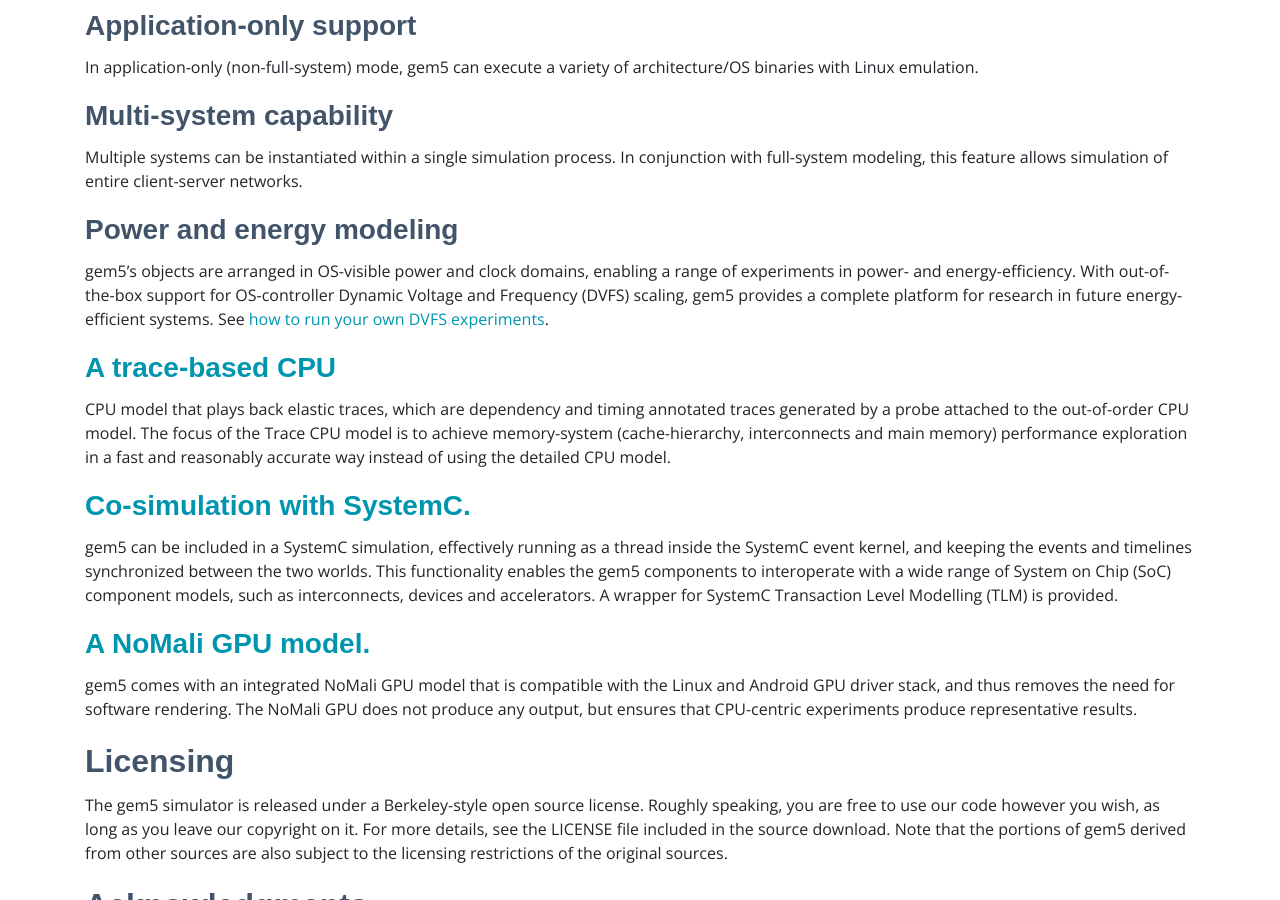
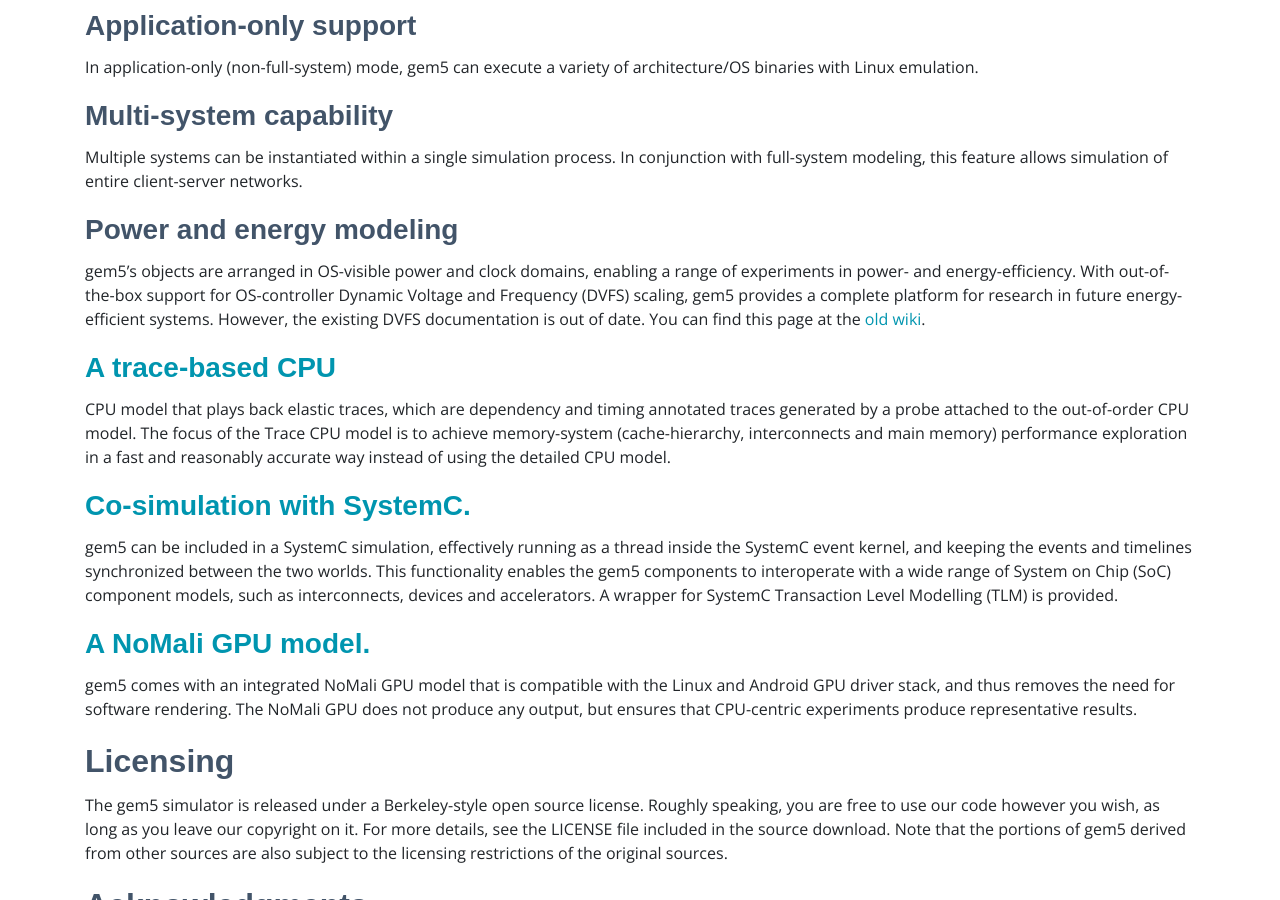
Before and after one commit to gem5/website, a Jekyll site: the page built from _pages/about.md, in a window 1280 px wide and 900 px high, scrolled down 1224 px. Built offline with Jekyll 4.4.1, drawn with Linux system fonts in a browser that asks for light colours; nearby versions of some CDN libraries; some web fonts are replaced.

Commit message:
website: Fix broken links in about page
The about page was migrated straight from the old wiki with wikilinks
formatted with the old HTML linking. This resulted in many dead links
that were incompatible with the new website. This patch changes the
links either to the correct pages on the new documentation, directly to
the old wiki, or newly-migrated pages.

Change-Id: I35f091322c7596c16878af2d99fb6cbe5a293ac5

```diff
--- a/_pages/about.md
+++ b/_pages/about.md
@@ -22,7 +22,7 @@
 These CPU models use a common high-level ISA description. In addition, gem5
 features a KVM-based CPU that uses virtualisation to accelerate simulation.
 
-### [Event-driven memory system.](Media:2015_ws_02_hansson_gem5_workshop_2015.pdf "wikilink")
+### [Event-driven memory system.](/documentation/general_docs/memory_system)
 gem5 features a detailed, event-driven memory system including caches,
 crossbars, snoop filters, and a fast and accurate DRAM controller model, for
 capturing the impact of current and emerging memories, e.g. LPDDR3/4/5, DDR3/4,
@@ -30,7 +30,7 @@
 e.g., to model complex multi-level non-uniform cache hierarchies with
 heterogeneous memories.
 
-### [Multiple ISA support](Supported Architectures "wikilink")
+### [Multiple ISA support](/documentation/general_docs/architecture_support)
 gem5 decouples ISA semantics from its CPU models, enabling effective support
 of multiple ISAs. Currently gem5 supports the Alpha, ARM, SPARC, MIPS, POWER,
 RISC-V and x86 ISAs. However, all guest platforms aren't
@@ -44,9 +44,9 @@
 
 ### Full-system capability
   - **ARM**: gem5 can model up to 64 (heterogeneous) cores of a
-        Realview ARM platform, and boot [unmodified
-        Linux](ARM_Linux_Kernel "wikilink") and
-        [Android](Android_Marshmallow "wikilink") with a combination of
+        Realview ARM platform, and boot
+	[unmodified Linux](/documentation/general_docs/fullsystem/building_arm_kernel) and
+        [Android](/documentation/general_docs/fullsystem/building_android_m) with a combination of
         in-order and out-of-order CPUs. The ARM implementation supports
         32 or 64-bit kernels and applications.
   - **x86**: The gem5 simulator supports a standard PC platform and boots unmodified Linux
@@ -75,18 +75,17 @@
 range of experiments in power- and energy-efficiency. With out-of-the-box
 support for OS-controller Dynamic Voltage and Frequency (DVFS) scaling, gem5
 provides a complete platform for research in future energy-efficient systems.
-See [how to run your own DVFS experiments](Running_gem5#Experimenting_with_DVFS
-"wikilink").
+However, the existing DVFS documentation is out of date. You can find this page
+at the [old wiki](http://old.gem5.org/Running_gem5.html#Experimenting_with_DVFS).
 
-
-### [A trace-based CPU](TraceCPU "wikilink")
+### [A trace-based CPU](/documentation/general_docs/cpu_models/TraceCPU)
 CPU model that plays back elastic traces, which are dependency and timing
 annotated traces generated by a probe attached to the out-of-order CPU model.
 The focus of the Trace CPU model is to achieve memory-system (cache-hierarchy,
 interconnects and main memory) performance exploration in a fast and reasonably
 accurate way instead of using the detailed CPU model.
 
-### [Co-simulation with SystemC.](Media:2015_ws_09_2015-06-14_Gem5_ISCA.pptx "wikilink")
+### [Co-simulation with SystemC.](http://old.gem5.org/wiki/images/4/4c/2015_ws_09_2015-06-14_Gem5_ISCA.pptx)
 gem5 can be included in a SystemC simulation, effectively running as a
 thread inside the SystemC event kernel, and keeping the events and timelines
 synchronized between the two worlds. This functionality enables the gem5
@@ -94,7 +93,7 @@
 models, such as interconnects, devices and accelerators. A wrapper for SystemC
 Transaction Level Modelling (TLM) is provided.
 
-### [A NoMali GPU model.](Media:2015_ws_04_ISCA_2015_NoMali.pdf "wikilink")
+### [A NoMali GPU model.](http://old.gem5.org/wiki/images/5/53/2015_ws_04_ISCA_2015_NoMali.pdf)
 gem5 comes with an integrated NoMali GPU model that is compatible with the
 Linux and Android GPU driver stack, and thus removes the need for software
 rendering. The NoMali GPU does not produce any output, but ensures that
```
